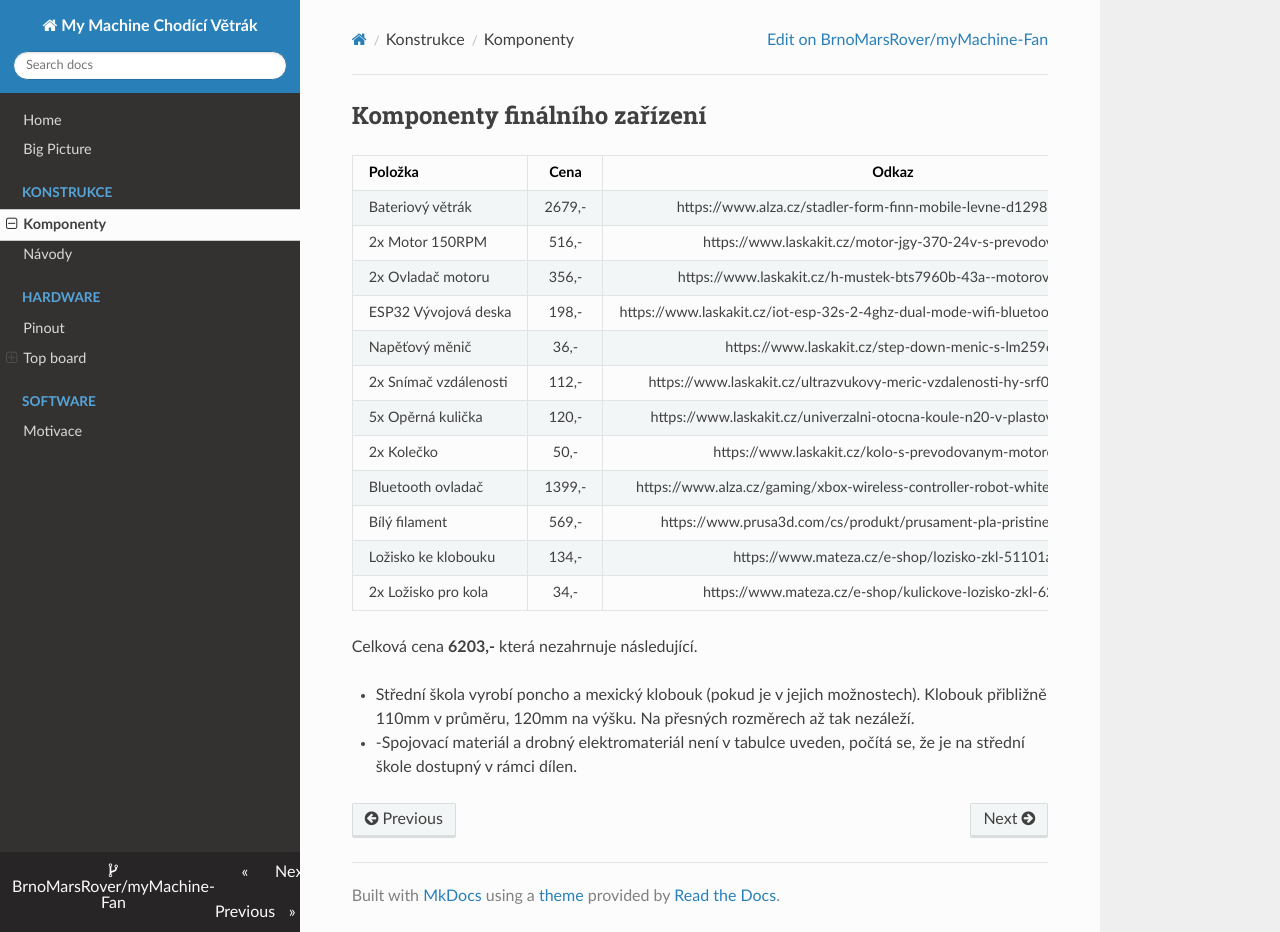
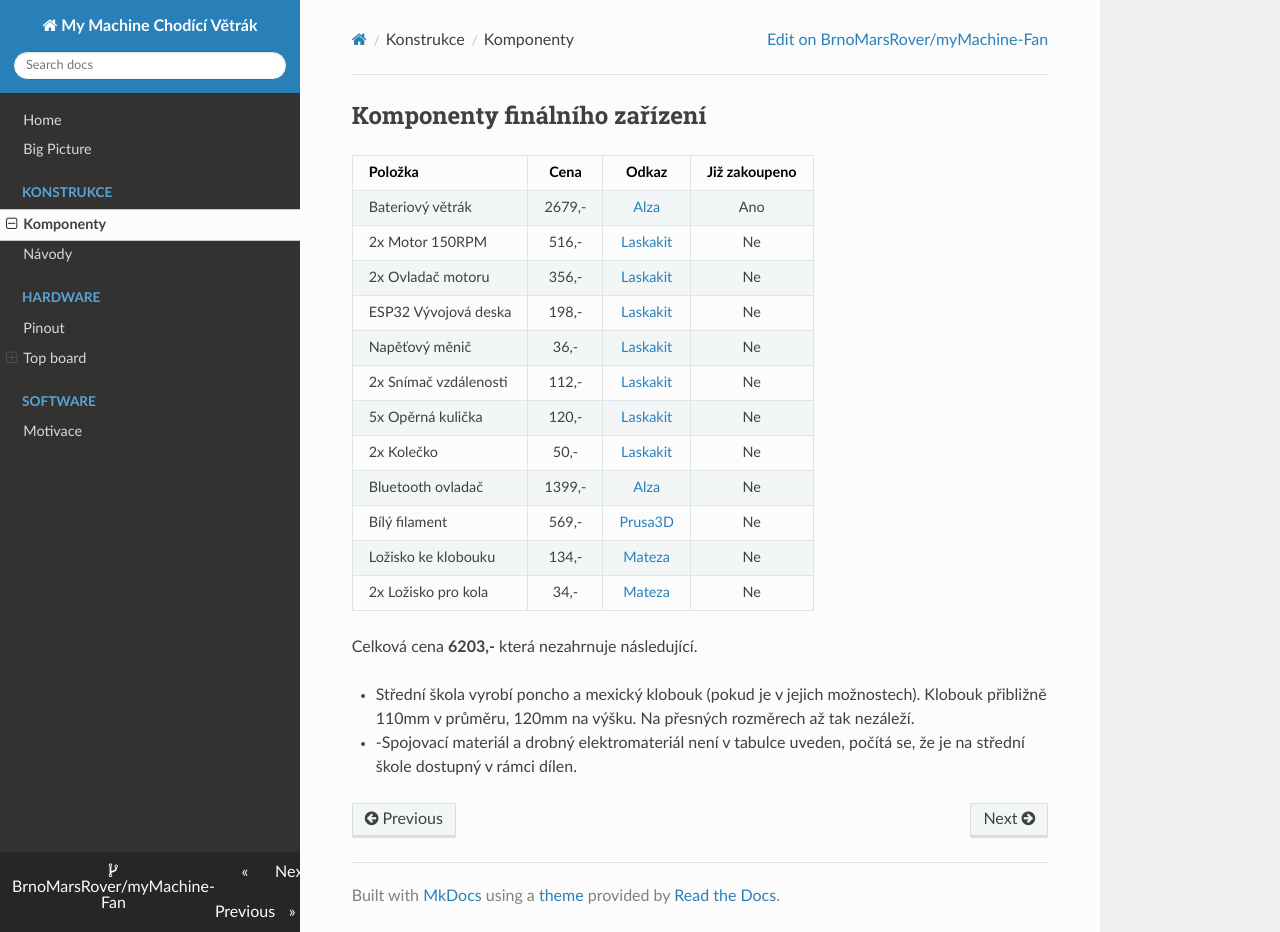
Before and after one commit to BrnoMarsRover/myMachine-Fan, an MkDocs documentation site: the page built from docs/construction/komponenty.md, in a window 1280 px wide and 932 px high. Built offline with MkDocs 1.6.1, drawn with Linux system fonts in a browser that asks for light colours; nearby versions of some CDN libraries; some of the changed lines change nothing that is shown.

Commit message:
Fix urls

```diff
--- a/docs/construction/komponenty.md
+++ b/docs/construction/komponenty.md
@@ -1,19 +1,19 @@
 ## Komponenty finálního zařízení
 
-| Položka               |  Cena  |                                       Odkaz                                        | Již zakoupeno |
-|:----------------------|:------:|:----------------------------------------------------------------------------------:|:-------------:|
-| Bateriový větrák      | 2679,- |          https://www.alza.cz/stadler-form-finn-mobile-levne-d12981822.htm          |      Ano      |
-| 2x Motor 150RPM       | 516,-  |              https://www.laskakit.cz/motor-jgy-370-24v-s-prevodovkou/              |      Ne       |
-| 2x Ovladač motoru     | 356,-  |           https://www.laskakit.cz/h-mustek-bts7960b-43a--motorovy-modul/           |      Ne       |
-| ESP32 Vývojová deska  | 198,-  | https://www.laskakit.cz/iot-esp-32s-2-4ghz-dual-mode-wifi-bluetooth-rev-1--cp2102/ |      Ne       |
-| Napěťový měnič        |  36,-  |                 https://www.laskakit.cz/step-down-menic-s-lm2596/                  |      Ne       |
-| 2x Snímač vzdálenosti | 112,-  |    https://www.laskakit.cz/ultrazvukovy-meric-vzdalenosti-hy-srf05--2-400-cm/      |      Ne       |
-| 5x Opěrná kulička     | 120,-  |     https://www.laskakit.cz/univerzalni-otocna-koule-n20-v-plastovem-pouzdre/      |      Ne       |
-| 2x Kolečko            |  50,-  |                https://www.laskakit.cz/kolo-s-prevodovanym-motorem/                |      Ne       |
-| Bluetooth ovladač     | 1399,- |    https://www.alza.cz/gaming/xbox-wireless-controller-robot-white-d6133564.htm    |      Ne       |
-| Bílý filament         | 569,-  |        https://www.prusa3d.com/cs/produkt/prusament-pla-pristine-white-1kg/        |      Ne       |
-| Ložisko ke klobouku   | 134,-  |                  https://www.mateza.cz/e-shop/lozisko-zkl-51101a                   |      Ne       |
-| 2x Ložisko pro kola   |  34,-  |             https://www.mateza.cz/e-shop/kulickove-lozisko-zkl-626-2z              |      Ne       |
+| Položka               |  Cena  |                                             Odkaz                                              | Již zakoupeno |
+|:----------------------|:------:|:----------------------------------------------------------------------------------------------:|:-------------:|
+| Bateriový větrák      | 2679,- |            [Alza](https://www.alza.cz/stadler-form-finn-mobile-levne-d12981822.htm)            |      Ano      |
+| 2x Motor 150RPM       | 516,-  |          [Laskakit](https://www.laskakit.cz/motor-jgy-370-24v-s-prevodovkou/)                  |      Ne       |
+| 2x Ovladač motoru     | 356,-  |           [Laskakit](https://www.laskakit.cz/h-mustek-bts7960b-43a--motorovy-modul/)           |      Ne       |
+| ESP32 Vývojová deska  | 198,-  | [Laskakit](https://www.laskakit.cz/iot-esp-32s-2-4ghz-dual-mode-wifi-bluetooth-rev-1--cp2102/) |      Ne       |
+| Napěťový měnič        |  36,-  |                 [Laskakit](https://www.laskakit.cz/step-down-menic-s-lm2596/)                  |      Ne       |
+| 2x Snímač vzdálenosti | 112,-  |     [Laskakit](https://www.laskakit.cz/ultrazvukovy-meric-vzdalenosti-hy-srf05--2-400-cm/)     |      Ne       |
+| 5x Opěrná kulička     | 120,-  |     [Laskakit](https://www.laskakit.cz/univerzalni-otocna-koule-n20-v-plastovem-pouzdre/)      |      Ne       |
+| 2x Kolečko            |  50,-  |                [Laskakit](https://www.laskakit.cz/kolo-s-prevodovanym-motorem/)                |      Ne       |
+| Bluetooth ovladač     | 1399,- |      [Alza](https://www.alza.cz/gaming/xbox-wireless-controller-robot-white-d6133564.htm)      |      Ne       |
+| Bílý filament         | 569,-  |        [Prusa3D](https://www.prusa3d.com/cs/produkt/prusament-pla-pristine-white-1kg/)         |      Ne       |
+| Ložisko ke klobouku   | 134,-  |                   [Mateza](https://www.mateza.cz/e-shop/lozisko-zkl-51101a)                    |      Ne       |
+| 2x Ložisko pro kola   |  34,-  |              [Mateza](https://www.mateza.cz/e-shop/kulickove-lozisko-zkl-626-2z)               |      Ne       |
 
 Celková cena **6203,-** která nezahrnuje následující.
 
```
